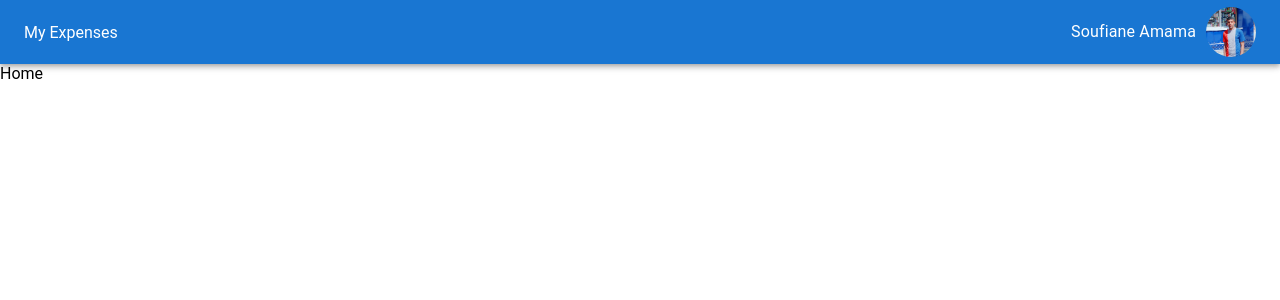
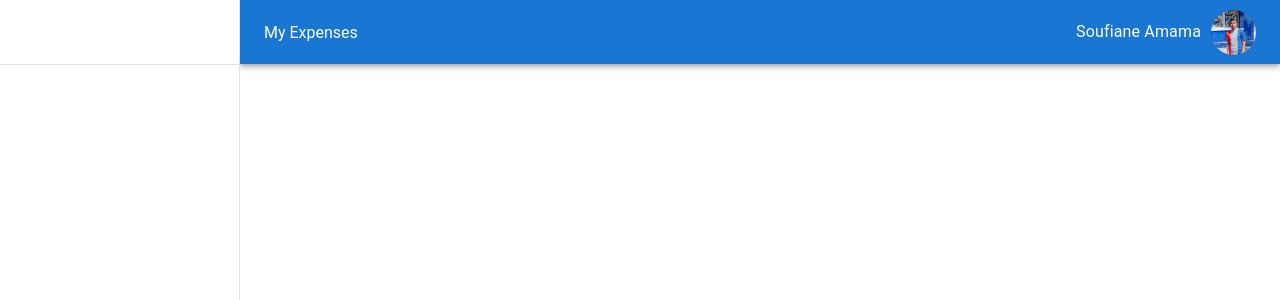
Before and after one commit to Soufiane-Amama/Material_UI_Project_React, a React (Create React App) app: page / in a window 1280 px wide. Shown: the top 300 px of the page. Built offline with nearby package versions, Linux system fonts and the light colour scheme; the HTML template or start-up script is replaced by a standard one.

Commit message:
Development stage 6 - MUI Drawer & Divider Components

```diff
--- a/src/Pages/Root.jsx
+++ b/src/Pages/Root.jsx
@@ -1,11 +1,15 @@
-import Appbar from 'components/AppBar/Appbar';
+// @ts-nocheck
+import AppBarComponent from 'components/AppBar/AppBarComponent';
+import DrawerComponent from 'components/Drawer/DrawerComponent';
 import { Outlet } from 'react-router-dom';
 
+const drawerWidth = 240;
 
 const Root = () => {
   return (
     <div>
-      <Appbar />
+      <DrawerComponent drawerWidth={drawerWidth} />
+      <AppBarComponent drawerWidth={drawerWidth}  />
 
       <Outlet />
     </div>
--- a/src/components/AppBar/Appbar.jsx
+++ b/src/components/AppBar/AppBarComponent.jsx
@@ -1,10 +1,11 @@
 import { AppBar, Toolbar, Avatar, Link, Typography } from '@mui/material';
 import myPhoto from "../../images/photo.jpg"
 
-const Appbar = () => {
+
+const AppBarComponent = ({ drawerWidth }) => {
 
   return (
-    <AppBar position="static">
+    <AppBar  sx={{ width: `calc(100% - ${drawerWidth}px)`, ml: `${drawerWidth}px` }} position="static">
     <Toolbar>
       <Link href="/" color="inherit" underline='none' sx={{ flexGrow: 1, "&:hover": {fontSize: "16.5px"} }} >
         My Expenses
@@ -17,11 +18,11 @@ const Appbar = () => {
       <Avatar
         alt="Soufiqne Amama"
         src={myPhoto}
-        sx={{ width: 50, height: 50 }}
+        sx={{ width: 45, height: 45 }}
       />
     </Toolbar>
   </AppBar>
   )
 }
 
-export default Appbar
+export default AppBarComponent
--- /dev/null
+++ b/src/components/Drawer/DrawerComponent.jsx
@@ -0,0 +1,36 @@
+/* eslint-disable no-undef */
+// @ts-nocheck
+import Drawer from '@mui/material/Drawer';
+import Toolbar from '@mui/material/Toolbar';
+// import List from '@mui/material/List';
+import Divider from '@mui/material/Divider';
+// import ListItem from '@mui/material/ListItem';
+// import ListItemButton from '@mui/material/ListItemButton';
+// import ListItemIcon from '@mui/material/ListItemIcon';
+// import ListItemText from '@mui/material/ListItemText';
+// import InboxIcon from '@mui/icons-material/MoveToInbox';
+// import MailIcon from '@mui/icons-material/Mail';
+
+
+const DrawerComponent = ({ drawerWidth }) => {
+  return (
+    <Drawer
+        sx={{
+          width: `${drawerWidth}px`,
+          flexShrink: 0,
+          '& .MuiDrawer-paper': {
+            width: `${drawerWidth}px`,
+            boxSizing: 'border-box',
+          },
+        }}
+        variant="permanent"
+        anchor="left"
+      >
+        <Toolbar />
+        <Divider />
+
+      </Drawer>
+  )
+}
+
+export default DrawerComponent
```
